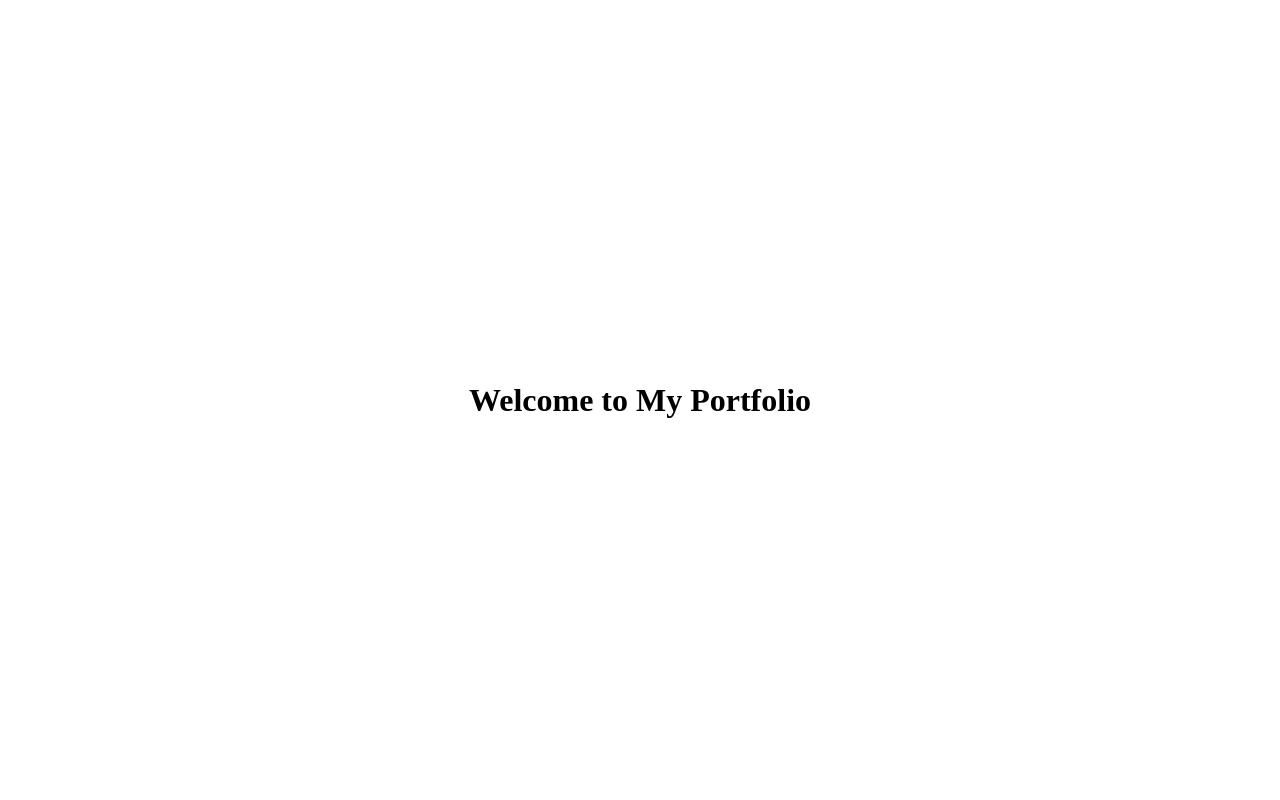
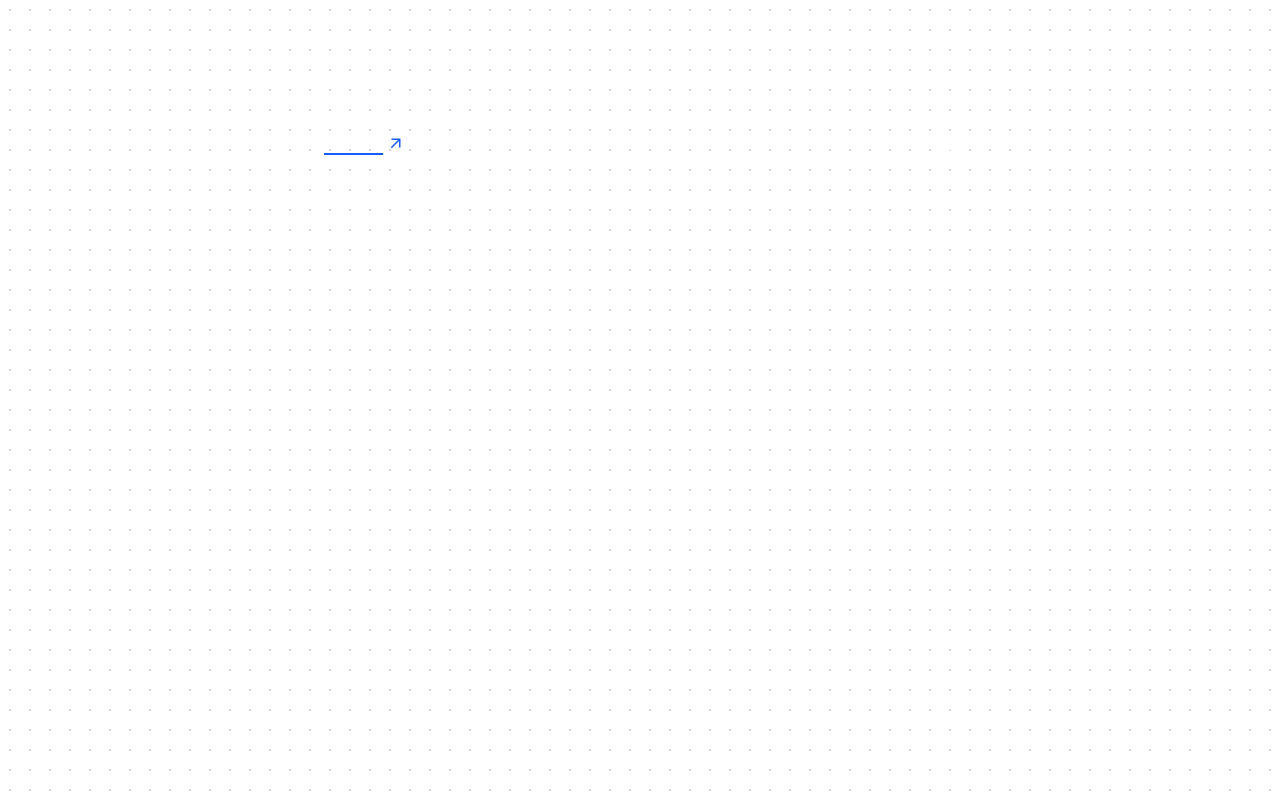
Before and after one commit to AnmoL-09/my-portfolio, a Next.js app: page / in a window 1280 px wide. Built offline with nearby package versions, Linux system fonts and the light colour scheme.

Commit message:
add google fonts  and structure setup

```diff
--- a/app/globals.css
+++ b/app/globals.css
@@ -1,11 +1,7 @@
-@tailwind base;
-@tailwind components;
-@tailwind utilities;
+@import "tailwindcss";
 
 * {
   box-sizing: border-box;
-  padding: 0;
-  margin: 0;
 }
 
 html,
--- a/app/layout.js
+++ b/app/layout.js
@@ -1,4 +1,5 @@
 import "./globals.css";
+import { DotBackground } from "@/components/DotBackground";
 
 export const metadata = {
   title: 'Portfolio',
@@ -8,8 +9,11 @@ export const metadata = {
 export default function RootLayout({ children }) {
   return (
     <html lang="en">
-      <body>
-        {children}
+      <body className="relative min-h-screen">
+        <DotBackground />
+        <div className="relative z-10">
+          {children}
+        </div>
       </body>
     </html>
   );
--- a/app/page.js
+++ b/app/page.js
@@ -1,7 +1,11 @@
+import Header from "@/components/Header";
+
 export default function Home() {
   return (
-    <main className="min-h-screen bg-black text-white flex items-center justify-center">
-      <h1 className="text-4xl font-bold">Welcome to My Portfolio</h1>
+    <main className="min-h-screen text-white flex flex-col items-center">
+      <div className="w-full max-w-2xl mx-auto px-4 pt-30">
+        <Header />
+      </div>
     </main>
   );
 }
--- /dev/null
+++ b/components/DotBackground.js
@@ -0,0 +1,17 @@
+import { cn } from "@/lib/utils";
+import React from "react";
+
+export function DotBackground() {
+  return (
+    <div
+      className="pointer-events-none z-0 fixed inset-0 h-[100vh] w-full bg-white dark:bg-[#2e2e2e]">
+      <div
+        className={cn(
+          "absolute inset-0",
+          "[background-size:20px_20px]",
+          "[background-image:radial-gradient(#d4d4d4_1px,transparent_1px)]",
+          "dark:[background-image:radial-gradient(#404040_1px,transparent_1px)]"
+        )} />
+    </div>
+  );
+}
--- /dev/null
+++ b/components/Header.js
@@ -0,0 +1,61 @@
+'use client'
+import React, { useEffect, useState } from 'react'
+import { MdArrowOutward } from "react-icons/md";
+import { FiSun, FiMoon } from "react-icons/fi";
+import {Newsreader, Comic_Neue} from 'next/font/google'
+
+const newsreader = Newsreader({
+    subsets:['serif'],
+    weight:'300',
+})
+
+const comicneue = Comic_Neue({
+    subsets: ['latin'],
+    weight: '400'
+})
+
+
+const Header = () => {
+  const [theme, setTheme] = useState('dark');
+
+  useEffect(() => {
+    // On mount, check localStorage or system preference
+    const stored = localStorage.getItem('theme');
+    if (stored) {
+      setTheme(stored);
+      document.documentElement.classList.toggle('dark', stored === 'dark');
+    } else {
+      const prefersDark = window.matchMedia('(prefers-color-scheme: dark)').matches;
+      setTheme(prefersDark ? 'dark' : 'light');
+      document.documentElement.classList.toggle('dark', prefersDark);
+    }
+  }, []);
+
+  const toggleTheme = () => {
+    const newTheme = theme === 'dark' ? 'light' : 'dark';
+    setTheme(newTheme);
+    localStorage.setItem('theme', newTheme);
+    document.documentElement.classList.toggle('dark', newTheme === 'dark');
+  };
+
+  return (
+    <header className="w-full flex items-center justify-between py-2 px-6 md:px-1">
+      <div className="flex items-center gap-1">
+        <h1 className={`${comicneue.className} font-semibold text-[20px] tracking-wider underline transition-all
+        duration-200 decoration-blue-600 decoration-2 underline-offset-4`}>
+          Anmol
+        </h1>
+        <MdArrowOutward className='text-[18px] text-blue-600'/>
+      </div>
+      <button
+        aria-label="Toggle dark mode"
+        onClick={toggleTheme}
+        className="text-xl pl-2 rounded-full hover:bg-blue-900/20 transition cursor-pointer"
+      >
+        {theme === 'dark' ? <FiSun/> : <FiMoon/>}
+      </button>
+    </header>
+  )
+}
+
+export default Header
--- /dev/null
+++ b/lib/utils.js
@@ -0,0 +1,6 @@
+import { clsx } from "clsx";
+import { twMerge } from "tailwind-merge";
+
+export function cn(...inputs) {
+  return twMerge(clsx(inputs));
+}
--- a/package.json
+++ b/package.json
@@ -9,10 +9,14 @@
     "lint": "next lint"
   },
   "dependencies": {
+    "clsx": "^2.1.1",
     "gsap": "^3.13.0",
+    "motion": "^12.23.0",
     "next": "^15.3.4",
     "react": "^19.0.0",
-    "react-dom": "^19.0.0"
+    "react-dom": "^19.0.0",
+    "react-icons": "^5.5.0",
+    "tailwind-merge": "^3.3.1"
   },
   "devDependencies": {
     "@eslint/eslintrc": "^3",
```
Also changed, not shown: 1 other file (tests, documents, lock files or other folders).
